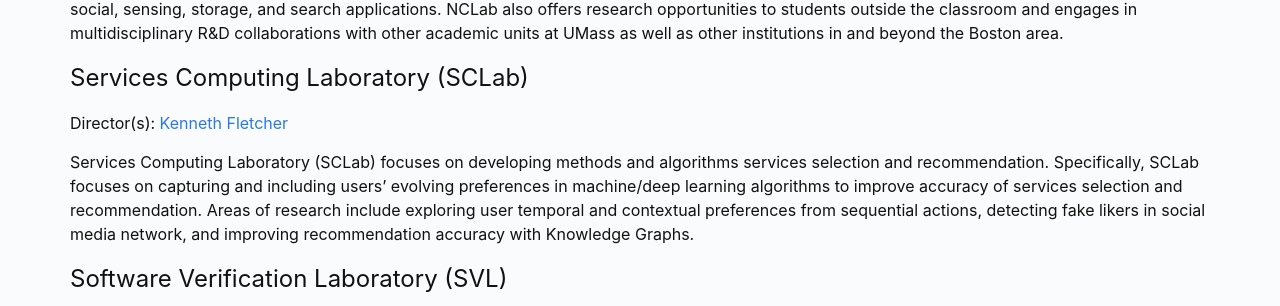
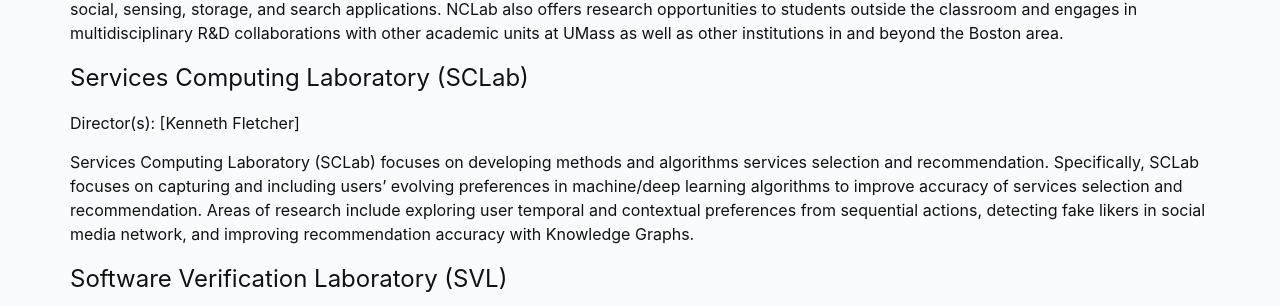
Before and after one commit to umbcs/umbcs.github.io, a Jekyll site: the page built from WEB/research/groups.markdown, in a window 1280 px wide and 900 px high, scrolled down 1689 px. Shown: the part 147-453 px from the top of the window. Built offline with Jekyll 4.4.1, drawn with Linux system fonts in a browser that asks for light colours; part of the change alters nothing that is shown.

```diff
--- a/WEB/research/groups.markdown
+++ b/WEB/research/groups.markdown
@@ -70,7 +70,7 @@ NCLab's primary mission is to perform cutting-edge research in emerging areas of
 
 # Services Computing Laboratory (SCLab)
 
-Director(s): [Kenneth Fletcher](put link here)
+Director(s): [Kenneth Fletcher]
 
 Services Computing Laboratory (SCLab) focuses on developing methods and algorithms services selection and recommendation. Specifically, SCLab focuses on capturing and including users’ evolving preferences in machine/deep learning algorithms to improve accuracy of services selection and recommendation. Areas of research include exploring user temporal and contextual preferences from sequential actions, detecting fake likers in social media network, and improving recommendation accuracy with Knowledge Graphs.
 
```
